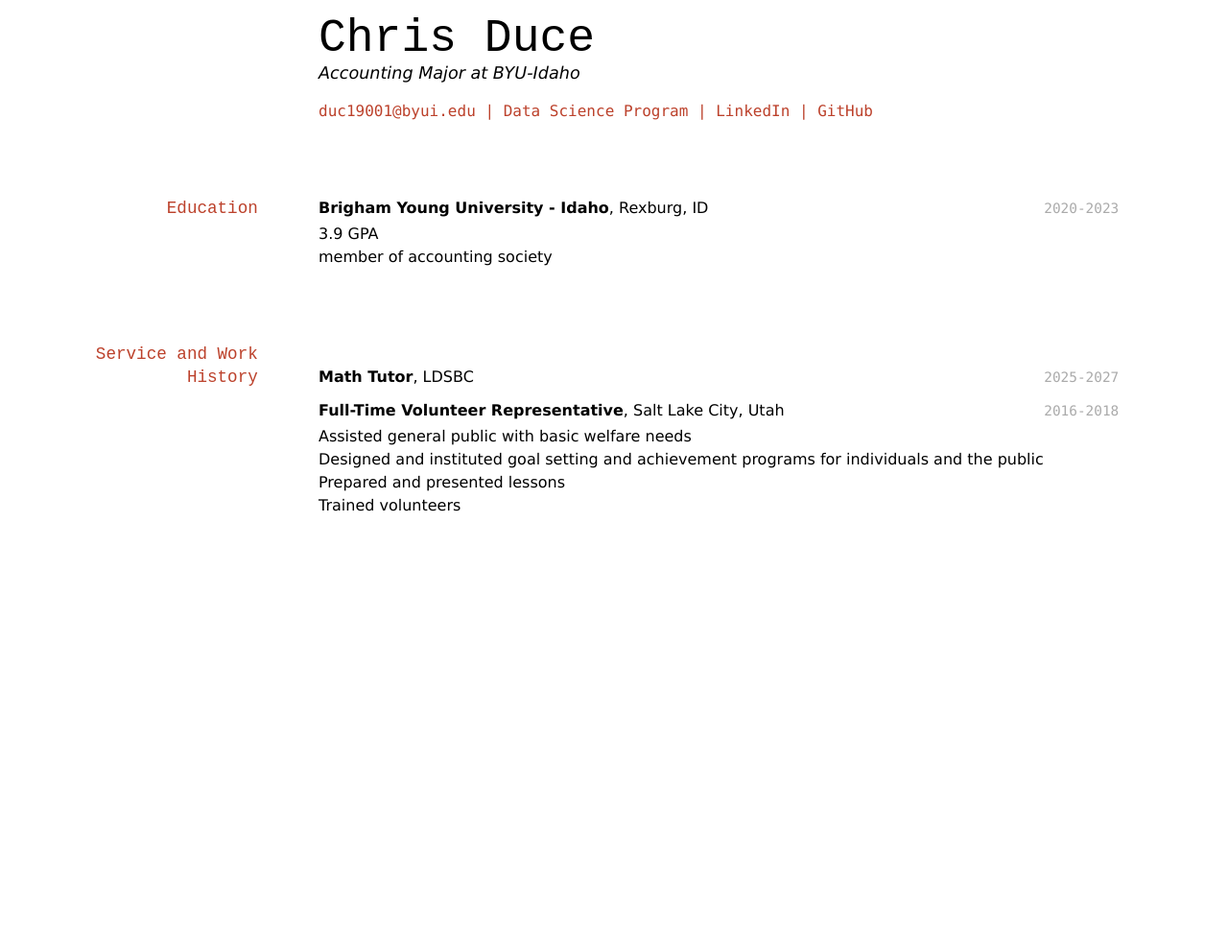
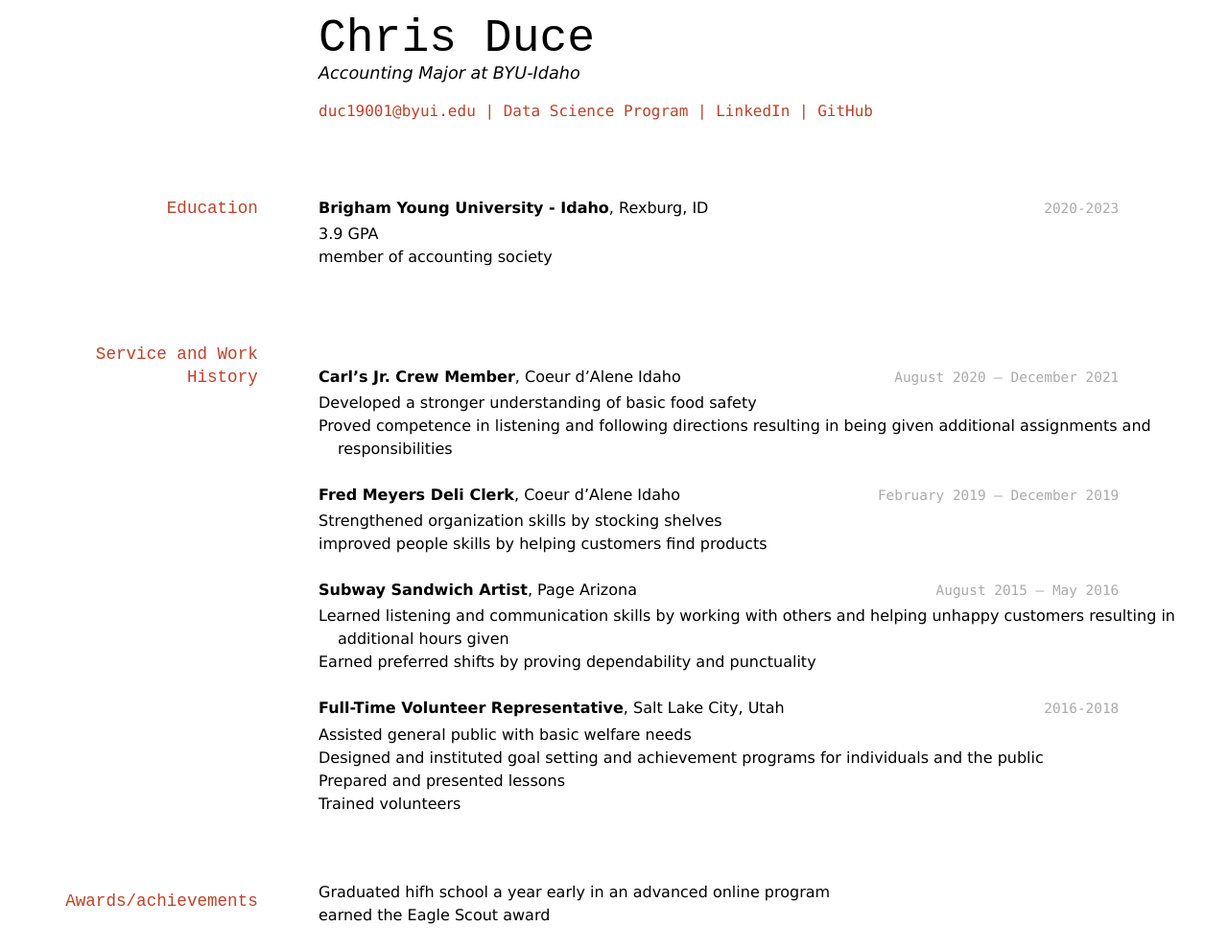
Before and after one commit to byuids-resumes/Duce-resume, a Jekyll site: the page built from docs/index.md, in a window 1280 px wide. Shown: the whole page at 96% size. Built offline with Jekyll 4.4.1, drawn with Linux system fonts in a browser that asks for light colours; before the commit the page ends 900 px from its top, so only the background shows below that.

Commit message:
all info uploaded

```diff
--- a/docs/index.md
+++ b/docs/index.md
@@ -25,9 +25,20 @@ __Brigham Young University - Idaho__, Rexburg, ID
 
 ## Service and Work History
 
-`2025-2027`
-__Math Tutor__, LDSBC
+`August 2020 – December 2021`
+__Carl's Jr. Crew Member__, Coeur d'Alene Idaho
+-	Developed a stronger understanding of basic food safety
+-	Proved competence in listening and following directions resulting in being given additional assignments and responsibilities
 
+`February 2019 – December 2019`
+__Fred Meyers Deli Clerk__, Coeur d'Alene Idaho
+-	Strengthened organization skills by stocking shelves
+-	improved people skills by helping customers find products
+
+`August 2015 – May 2016`
+__Subway Sandwich Artist__, Page Arizona
+-	Learned listening and communication skills by working with others and helping unhappy customers resulting in additional hours given
+-	Earned preferred shifts by proving dependability and punctuality
 
 `2016-2018`
 __Full-Time Volunteer Representative__, Salt Lake City, Utah
@@ -36,7 +47,9 @@ __Full-Time Volunteer Representative__, Salt Lake City, Utah
 -	Prepared and presented lessons
 -	Trained volunteers
 
-
+## Awards/achievements
+- Graduated hifh school a year early in an advanced online program
+- earned the Eagle Scout award
 
 
 <!-- ### Footer
```
